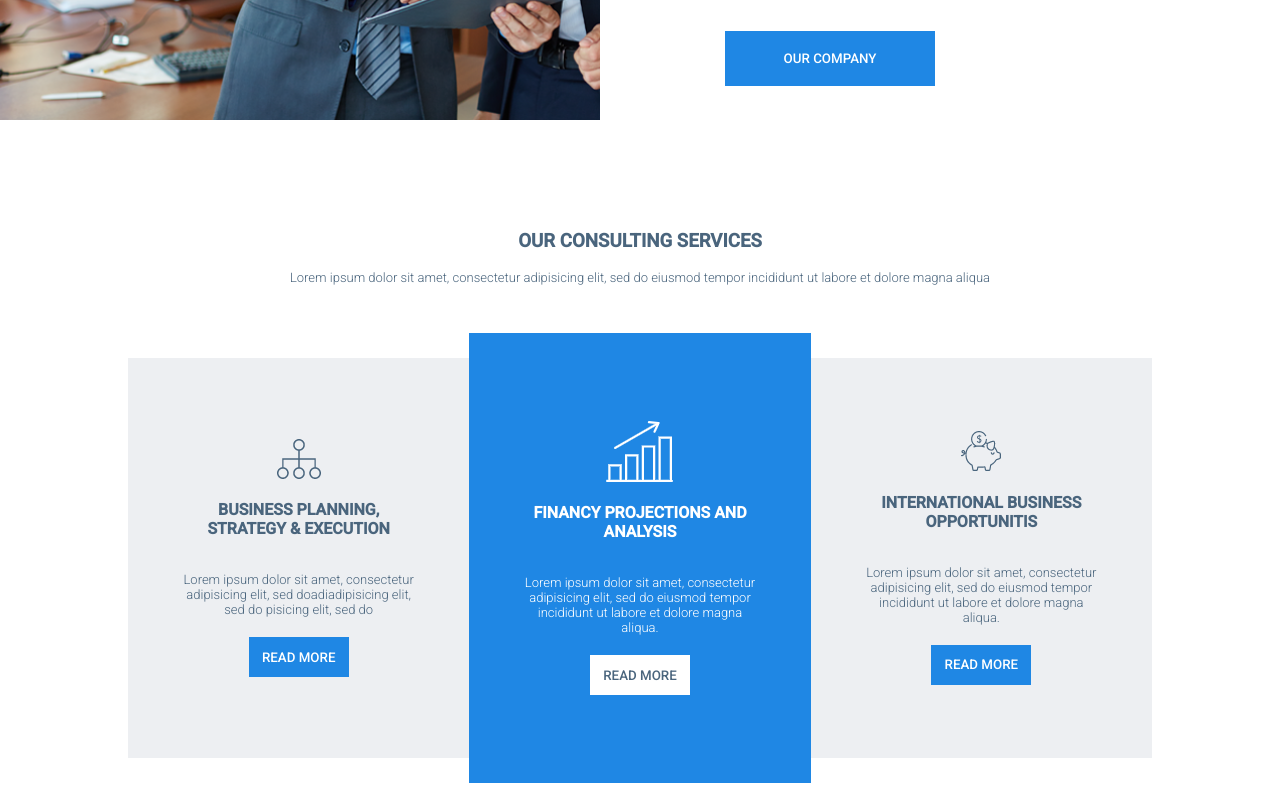
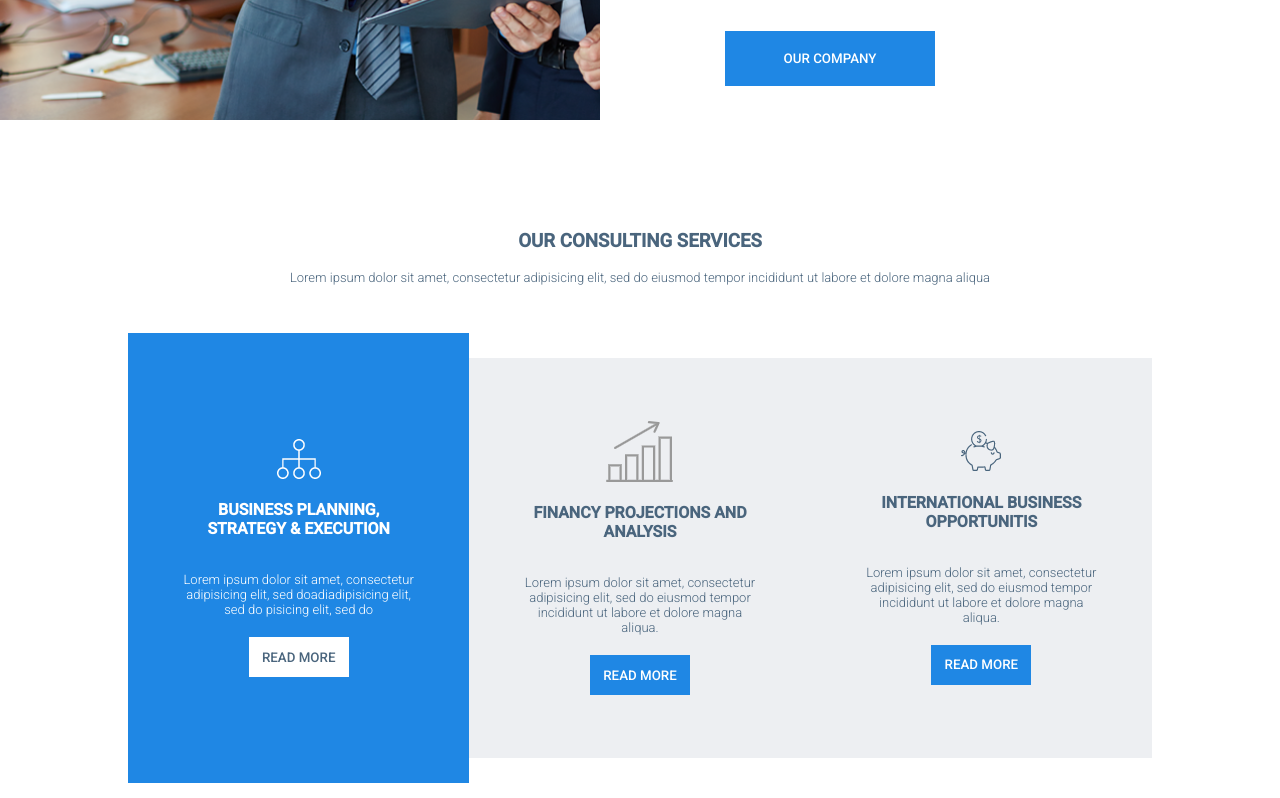
Before and after one commit to NfolZordo/landing, a plain HTML site: page index.html in a window 1280 px wide. In both pictures the pointer is over the element 298 px from the left and 2060 px from the top of the page. Shown: the part 1502-2300 px from the top of the page. Drawn offline with Linux system fonts and the light colour scheme.

Commit message:
Update main.css

```diff
--- a/css/main.css
+++ b/css/main.css
@@ -1,10 +1,12 @@
 * {
   box-sizing: border-box;
 }
+
 :root {
   --text-color: #4a657d;
   --button-color: #1f87e4;
 }
+
 html,
 body {
   margin: 0;
@@ -257,7 +259,8 @@ header {
   text-transform: uppercase;
 }
 
-.services_left {
+.services_left,
+.services_center {
   display: flex;
   flex-direction: column;
   align-items: center;
@@ -267,8 +270,52 @@ header {
   height: 400px;
 }
 
-.services_left button,
-.services_right button {
+.services_left:hover {
+  background-color: var(--button-color);
+  color: #ffffff;
+  height: 450px;
+}
+
+.services_left:hover img {
+  filter: brightness(100);
+}
+
+.services_left:hover button {
+  background-color: #ffffff;
+  color: var(--text-color);
+}
+
+.services_center:hover {
+  background-color: var(--button-color);
+  color: #ffffff;
+  height: 450px;
+}
+
+.services_center:hover img {
+  filter: brightness(100);
+}
+
+.services_center:hover button {
+  background-color: #ffffff;
+  color: var(--text-color);
+}
+
+.services_right:hover {
+  background-color: var(--button-color);
+  color: #ffffff;
+  height: 450px;
+}
+
+.services_right:hover img {
+  filter: brightness(100);
+}
+
+.services_right:hover button {
+  background-color: #ffffff;
+  color: var(--text-color);
+}
+
+.services button {
   background-color: var(--button-color);
   font-family: "Roboto", sans-serif;
   border: 0;
@@ -283,33 +330,14 @@ header {
   text-transform: uppercase;
 }
 
+.services_center img {
+  filter: invert(0.4);
+}
+
 .services p {
   font-size: 13px;
   font-weight: lighter;
   margin-bottom: 20px;
-}
-
-.services_center {
-  display: flex;
-  flex-direction: column;
-  align-items: center;
-  justify-content: center;
-  background-color: var(--button-color);
-  color: #ffffff;
-  height: 450px;
-  padding: 50px;
-}
-
-.services_center button {
-  font-family: "Roboto", sans-serif;
-  color: var(--text-color);
-  background-color: #ffffff;
-  border: 0;
-  height: 40px;
-  width: 100px;
-  cursor: pointer;
-  text-transform: uppercase;
-
 }
 
 .services_right {
@@ -317,7 +345,7 @@ header {
   flex-direction: column;
   align-items: center;
   justify-content: center;
+  background-color: #edeff2;
   padding: 50px;
   height: 400px;
-  background-color: #edeff2;
 }
```
